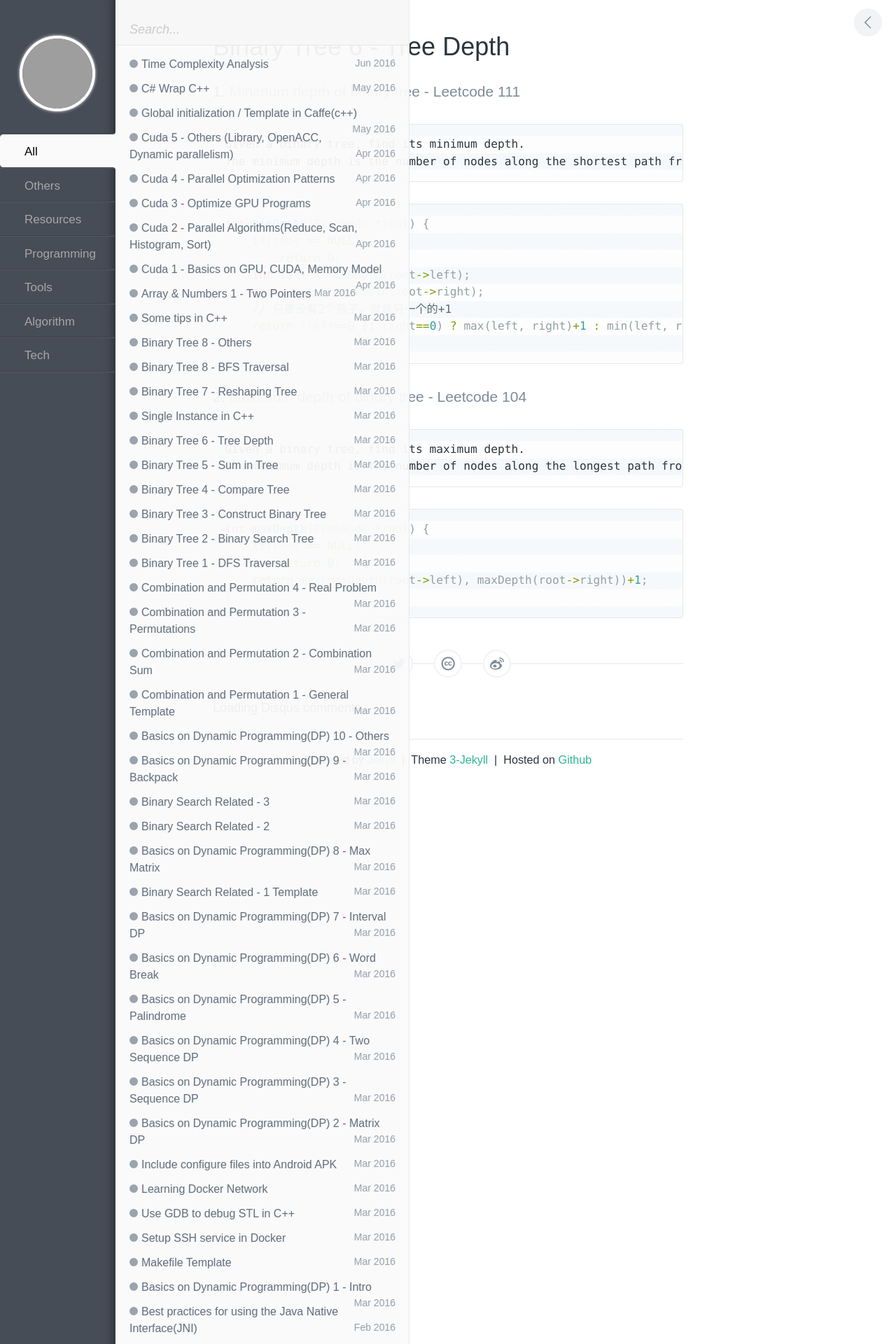
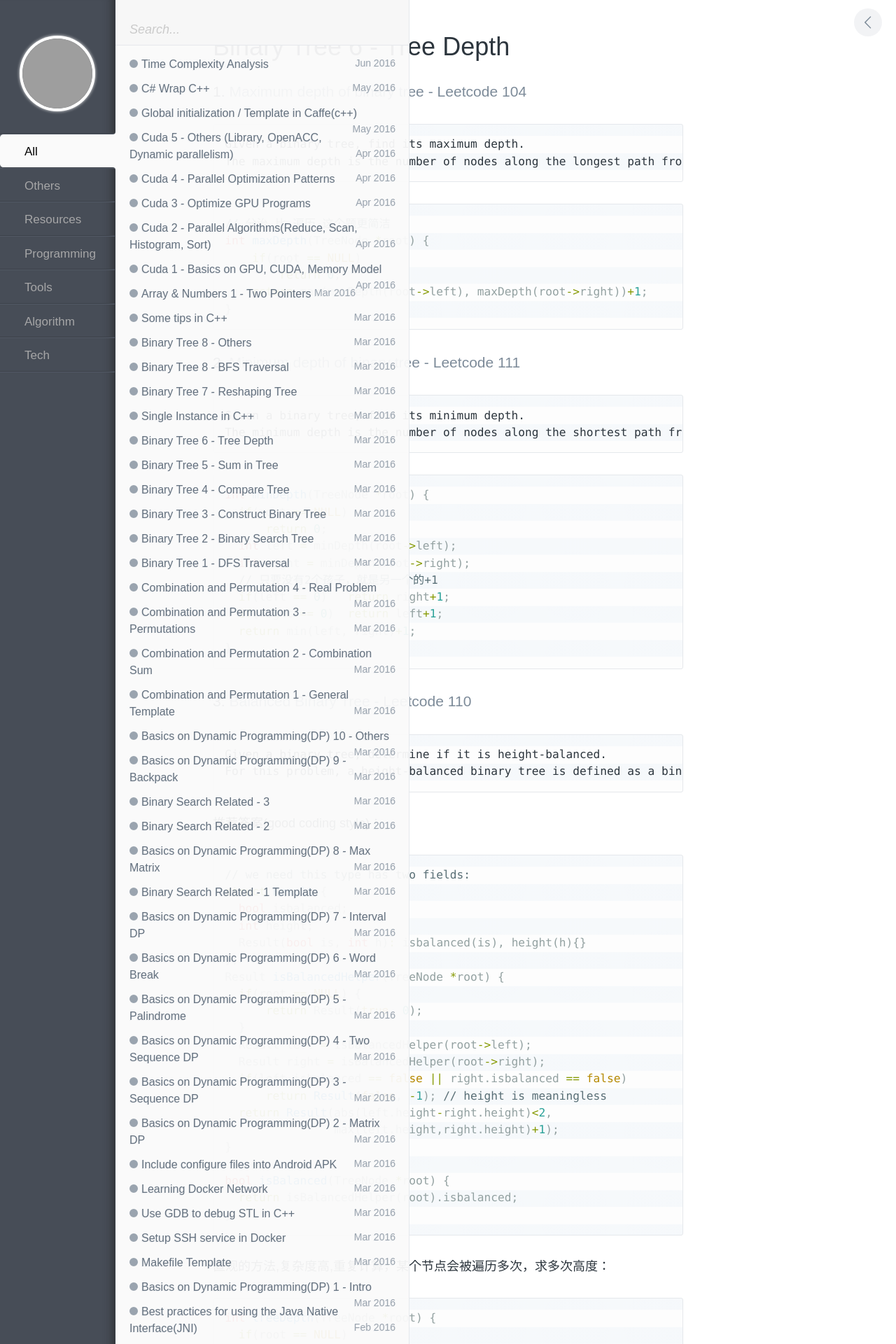
Before and after one commit to wykvictor/wykvictor.github.io, a Jekyll site: the page built from _posts/algorithm/2016-03-25-Binary-Tree-6.md, in a window 1280 px wide. Shown: the top 1920 px of the page at 70% size. Built offline with Jekyll 4.4.1, drawn with Linux system fonts in a browser that asks for light colours; comment, search, counter and statistics services are not loaded; some of the changed text lies outside the part shown; grey boxes are pictures that could not be loaded.

Commit message:
update bt-6: tree depth

````diff
--- a/_posts/algorithm/2016-03-25-Binary-Tree-6.md
+++ b/_posts/algorithm/2016-03-25-Binary-Tree-6.md
@@ -6,31 +6,103 @@ tags: [algorithm, leetcode, binary tree, depth]
 categories: Algorithm
 ---
 
-### 1. [Minimum depth of binary tree - Leetcode 111](https://leetcode.com/problems/minimum-depth-of-binary-tree/)
+### 1. [Maximum depth of binary tree - Leetcode 104](https://leetcode.com/problems/maximum-depth-of-binary-tree/)
+```
+Given a binary tree, find its maximum depth.
+The maximum depth is the number of nodes along the longest path from the root node down to the farthest leaf node.
+```
+{% highlight C++ %}
+// 分治 比 遍历 这个题更简洁
+int maxDepth(TreeNode *root) {
+    if(root == NULL)
+        return 0;
+    return max(maxDepth(root->left), maxDepth(root->right))+1;
+}
+{% endhighlight %}
+
+### 2. [Minimum depth of binary tree - Leetcode 111](https://leetcode.com/problems/minimum-depth-of-binary-tree/)
 ```
 Given a binary tree, find its minimum depth.
 The minimum depth is the number of nodes along the shortest path from the root node down to the nearest leaf node.
 ```
 {% highlight C++ %}
 int minDepth(TreeNode *root) {
-    if(root == NULL)
-        return 0;
-    int left = minDepth(root->left);
-    int right = minDepth(root->right);
-    // 只要没有2个孩子，就是另一个的+1
-    return (left==0 || right==0) ? max(left, right)+1 : min(left, right)+1;
+  if(root == NULL)
+      return 0;
+  int left = minDepth(root->left);
+  int right = minDepth(root->right);
+  // 只要没有2个孩子，就是另一个的+1
+  if(left == 0)   return right+1;
+  if(right == 0)  return left+1;
+  return min(left, right)+1;
 }
 {% endhighlight %}
 
-### 2. [Maximum depth of binary tree - Leetcode 104](https://leetcode.com/problems/maximum-depth-of-binary-tree/)
+### 3. [Balanced Binary Tree - Leetcode 110](https://leetcode.com/problems/balanced-binary-tree/)
 ```
-Given a binary tree, find its maximum depth.
-The maximum depth is the number of nodes along the longest path from the root node down to the farthest leaf node.
+Given a binary tree, determine if it is height-balanced.
+For this problem, a height-balanced binary tree is defined as a binary tree in which the depth of the two subtrees of every node never differ by more than 1.
 ```
+
+推荐答案(good coding style)：
 {% highlight C++ %}
-int maxDepth(TreeNode *root) {
-    if(root == NULL)
-        return 0;
-    return max(maxDepth(root->left), maxDepth(root->right))+1;
+// we need this type has two fields:
+struct Result {
+  bool isbalanced;
+  int height;
+  Result(bool is, int h): isbalanced(is), height(h){}
+};
+Result isBalancedHelper(TreeNode *root) {
+  if(root == NULL) {
+      return Result(true, 0);
+  }
+  Result left = isBalancedHelper(root->left);
+  Result right = isBalancedHelper(root->right);
+  if(left.isbalanced == false || right.isbalanced == false)
+      return Result(false, -1); // height is meaningless
+  return Result(abs(left.height-right.height)<2,
+                max(left.height,right.height)+1);
+}
+
+bool isBalanced(TreeNode *root) {
+  return isBalancedHelper(root).isbalanced;
 }
 {% endhighlight %}
+直观的方法,复杂度高,重复计算，某个节点会被遍历多次，求多次高度：
+{% highlight C++ %}
+int treeDepth(TreeNode *root) {
+  if(root == NULL)
+    return 0;
+  int left = treeDepth(root->left);
+  int right = treeDepth(root->right);
+  return left>right? (left+1) : (right+1);
+}
+bool isBalanced(TreeNode *root) {
+  if(root == NULL)
+    return true;
+  int leftD=0, rightD=0;
+  leftD = treeDepth(root->left);
+  rightD = treeDepth(root->right);
+  // 算术运算符 > 关系运算符 > 逻辑运算符
+  if( leftD-rightD > 1 || leftD-rightD < -1 )
+    return false;
+  return isBalanced(root->left) && isBalanced(root->right);
+}
+{% endhighlight %}
+新方法：进一步简洁，设计核心函数比较重要
+{% highlight C++ %}
+bool isBalanced(TreeNode *root) {
+    return balancedHeight (root) != -1;     //为了省去higt的参数
+}
+//返回值：-1代表不balanced，其他代表实际高度(coding style不好)
+int balancedHeight (TreeNode* root) {
+    if (root == NULL) return 0;  // 终止条件 模板第1部分
+    // 接下来处理left和right, 模板第2部分
+    int left = balancedHeight (root->left);
+    int right = balancedHeight (root->right);
+    // 处理自己的 模板第3部分
+    if (left == -1 || right == -1 || abs(left - right) > 1)
+        return -1; // 剪枝
+    return max(left, right) + 1; // 三方合并
+}
+{% endhighlight %}
````
